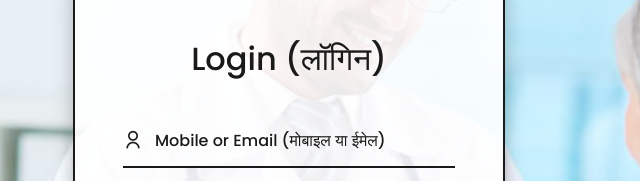
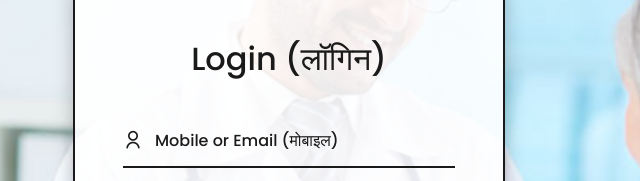
Before and after one commit to chinuagrawal/jainsewa, a plain HTML site: page login.html in a window 1280 px wide. Shown: the part 163-344 px from the top of the page, 351-991 px from the left. Drawn offline with nearby package versions, Linux system fonts and the light colour scheme.

Commit message:
updated login and signup form

```diff
--- a/login.html
+++ b/login.html
@@ -31,7 +31,7 @@
           <i class="ri-user-line login__icon"></i>
           <div class="login__box-input">
             <input type="text" id="loginId" required class="login__input" placeholder=" " />
-            <label class="login__label">Mobile or Email (मोबाइल या ईमेल)</label>
+            <label class="login__label">Mobile or Email (मोबाइल)</label>
           </div>
         </div>
 
```
